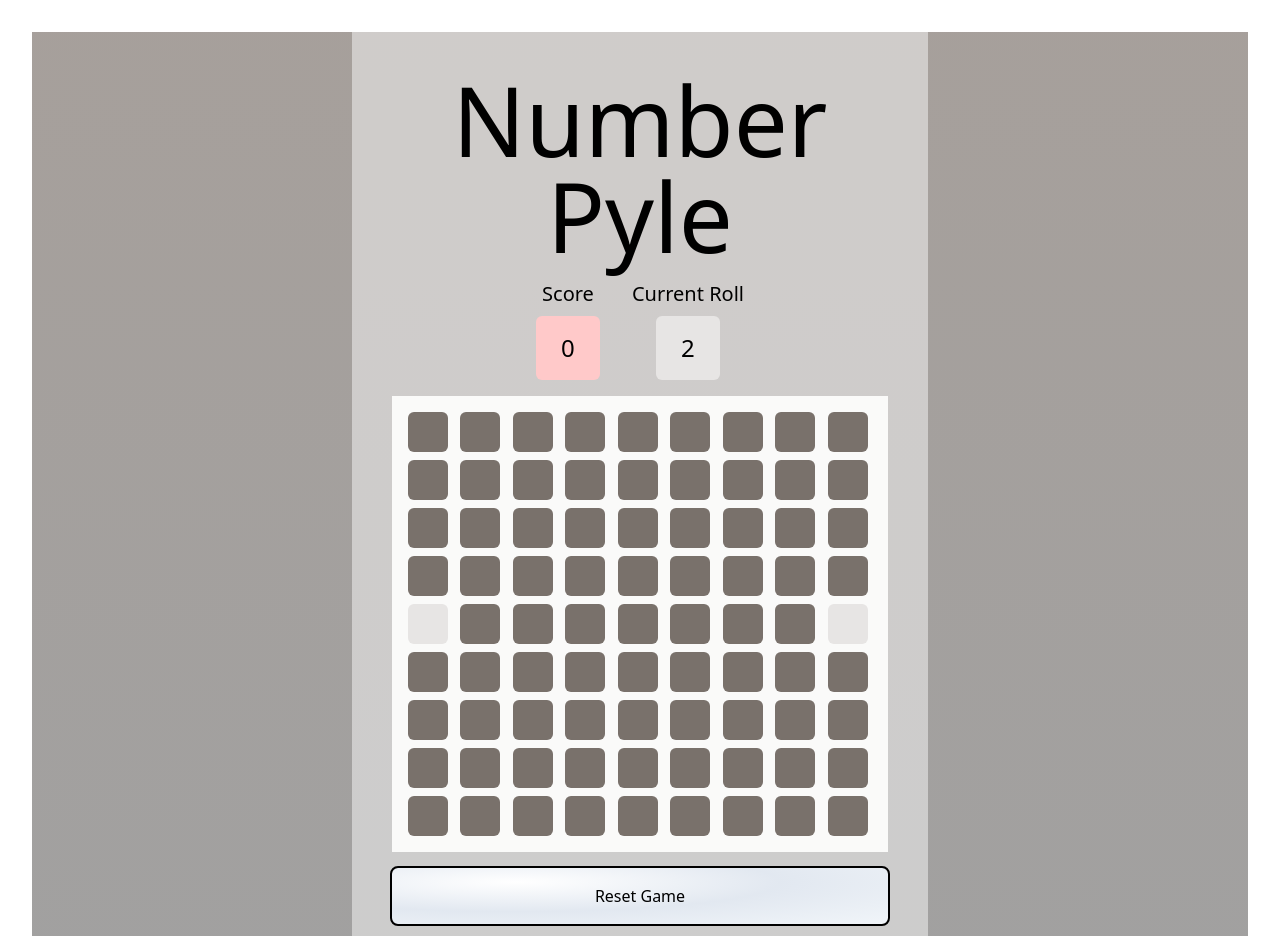
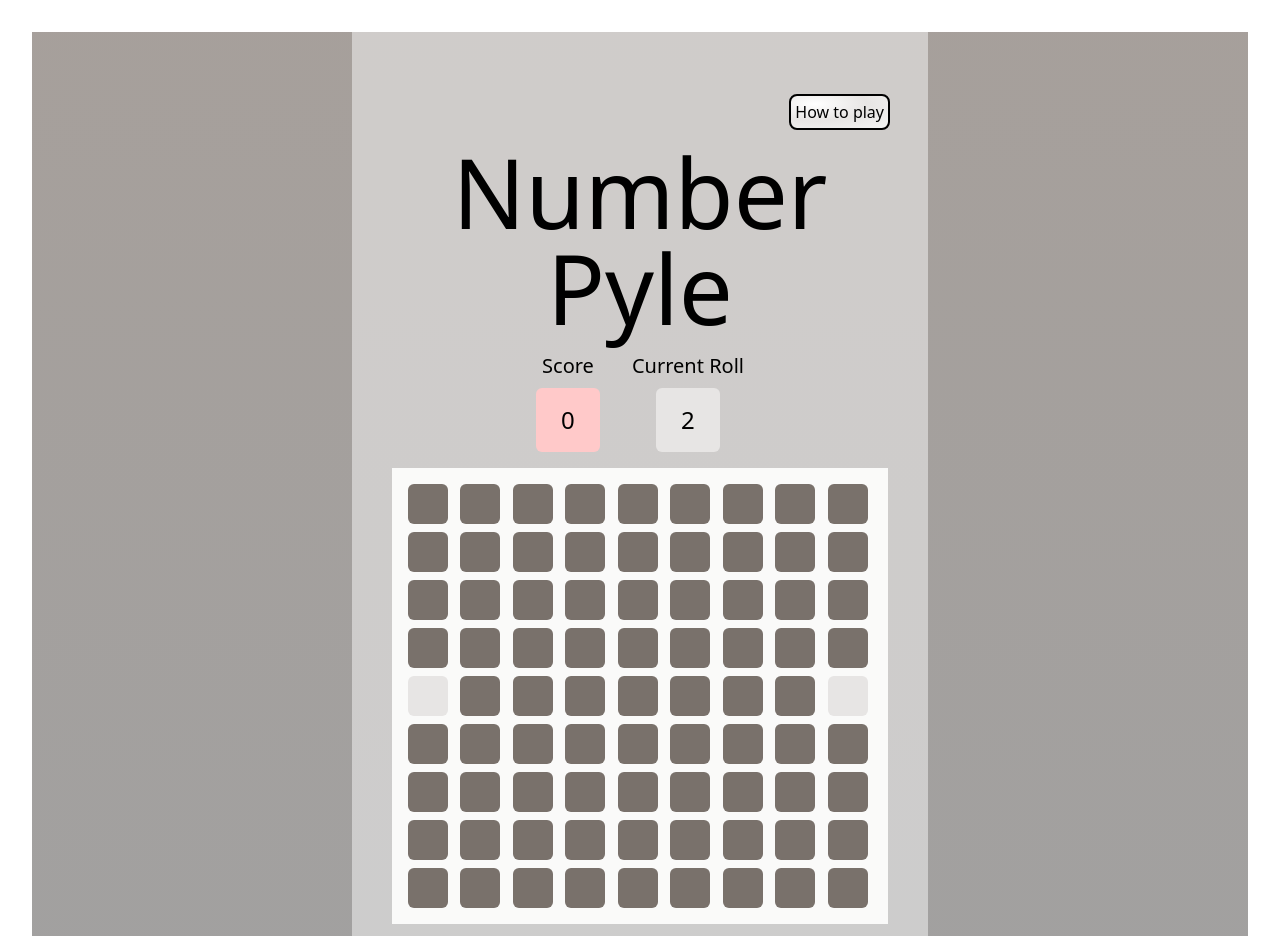
Before and after one commit to JennaBarbara/number-pyle, a React (Vite) app: page / in a window 1280 px wide. Shown: the top 936 px of the page. Built offline with nearby package versions, Linux system fonts and the light colour scheme; a web font is replaced by a local one.

Commit message:
added how-to dialog

```diff
--- a/package.json
+++ b/package.json
@@ -10,6 +10,7 @@
     "preview": "vite preview"
   },
   "dependencies": {
+    "@headlessui/react": "^2.2.9",
     "@tailwindcss/vite": "^4.1.17",
     "react": "^19.2.0",
     "react-dom": "^19.2.0",
--- a/src/App.tsx
+++ b/src/App.tsx
@@ -4,6 +4,7 @@ import Square from './components/square.tsx';
 import Board from './components/board.tsx';
 import Button from './components/button.tsx';
 import Roll from './components/roll.tsx';
+import HowToDialog from './components/how-to-dialog.tsx';
 import { useState, useCallback, useEffect } from 'react';
 import Score from './components/score.tsx';
 
@@ -213,6 +214,7 @@ export default function App() {
   return (
     <div className="flex min-h-screen items-center justify-center bg-linear-to-t from-neutral-400 to-stone-400">
       <div className="flex flex-col min-h-screen w-full max-w-xl content-start py-10 px-10 bg-stone-50/50 gap-x-2 gap-y-4">
+       <HowToDialog />
         <Title />
         <div className='flex flex-row p-x-5 justify-center gap-8'>
           <Score score={score} />
@@ -232,13 +234,14 @@ export default function App() {
                )
             )))}
         </Board>
-        <Button onClick={() => resetGame()}>Reset Game</Button>
+         <div className='flex flex-col items-center'>
+          <Button onClick={() => resetGame()}>Reset Game</Button>
+         </div>
         <div className='bg-stone-50 p-5'>
             <p>Credits: The rules and mechanics of Number Pyle were invented by <a className="underline" href="https://lintilion.itch.io/">Lintilion</a></p>
             <p>This implementation is brought to you by <a className="underline" href="https://github.com/JennaBarbara/">JennaBarbara</a></p>
 
         </div>
-
       </div>
     </div>
 
--- a/src/components/button.tsx
+++ b/src/components/button.tsx
@@ -14,13 +14,15 @@ export default function Button({children, className, onClick, disabled, size='md
   const padding = size === 'sm' ? 'p-1' : size == 'md' ? 'p-4' : 'p-6'
 
     return (
+      <div>
       <button
-          className={`cursor-pointer z-50 outline-2 outline-black rounded-md bg-radial-[at_25%_25%] from-white via-slate-200 to-slate-100 hover:via-slate-100 hover:to-white disabled:opacity-50 ${padding} ${className}`}
+          className={`cursor-pointer outline-2 outline-black rounded-md bg-radial-[at_25%_25%] from-white via-stone-200 to-stone-100 hover:via-stone-100 hover:to-white disabled:opacity-50 ${padding} ${className}`}
           onClick={onClick}
           disabled={disabled}
        >
         {children}
        </button>
+      </div>
     )
 
 }
--- /dev/null
+++ b/src/components/how-to-dialog.tsx
@@ -0,0 +1,43 @@
+import { Dialog, DialogPanel, DialogTitle } from '@headlessui/react'
+import { useState } from 'react'
+
+import Button from './button'
+
+export default function HowToDialog() {
+  const [isOpen, setIsOpen] = useState(false)
+
+  return (
+    <>
+      <div className='flex flex-col items-end pt-6'>
+        <Button size="sm" onClick={() => setIsOpen(true)}>How to play</Button>
+      </div>
+      <Dialog open={isOpen} onClose={() => setIsOpen(false)} className="relative z-50">
+        <div className="fixed inset-0 outline-0 flex w-screen items-center justify-center p-4 bg-stone-700/25">
+          <DialogPanel className="max-w-lg rounded-md space-y-4 bg-white p-12">
+            <DialogTitle className="font-bold">How To Play</DialogTitle>
+            <ul className="list-disc gap-6">
+                <li>
+                    Look at your current roll, it will be a random number between 1 and 6
+                </li>
+                <li>
+                    Pick a central cell on either side as your starting space, your current roll will be placed there
+                </li>
+                <li>
+                    Every time you place a number, you will get a new roll. If it's even you may place it on one of the last cell's sides, if it's odd you may place it on one of the cells diagonal to the last cell
+                </li>
+                <li>
+                    If two of the same number are 1 or more spaces away from each other in a straight, vertical/horizontal line with nothing in between, that's a NumberPyle and the cells in between are scored. Each scored cell is one point, and the filled cells can't be used to place numbers later
+                </li>
+                <li>
+                    The game ends when you can't place place your current roll
+                </li>
+            </ul>
+            <div className='flex flex-col items-end pt-6'>
+                <Button size="sm" onClick={() => setIsOpen(false)}><b>Close</b></Button>
+            </div>
+          </DialogPanel>
+        </div>
+      </Dialog>
+    </>
+  )
+}
```
Also changed, not shown: 1 other file (tests, documents, lock files or other folders).
